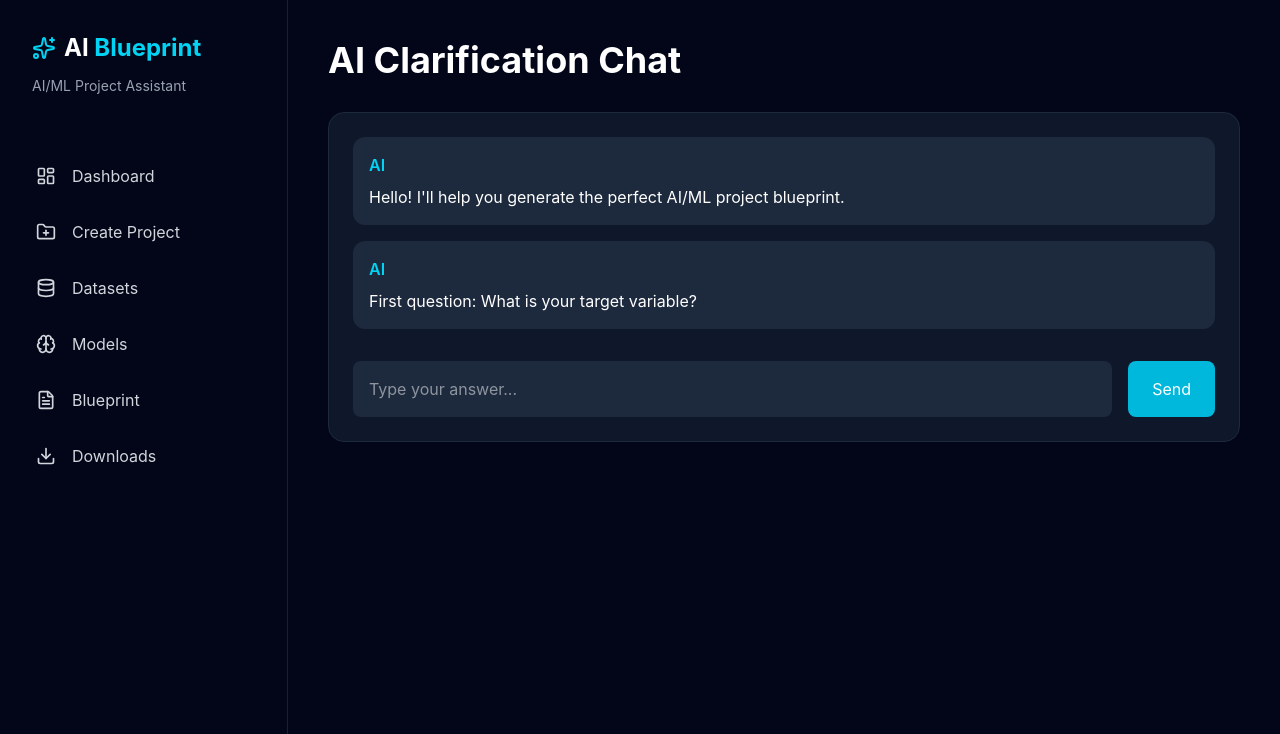
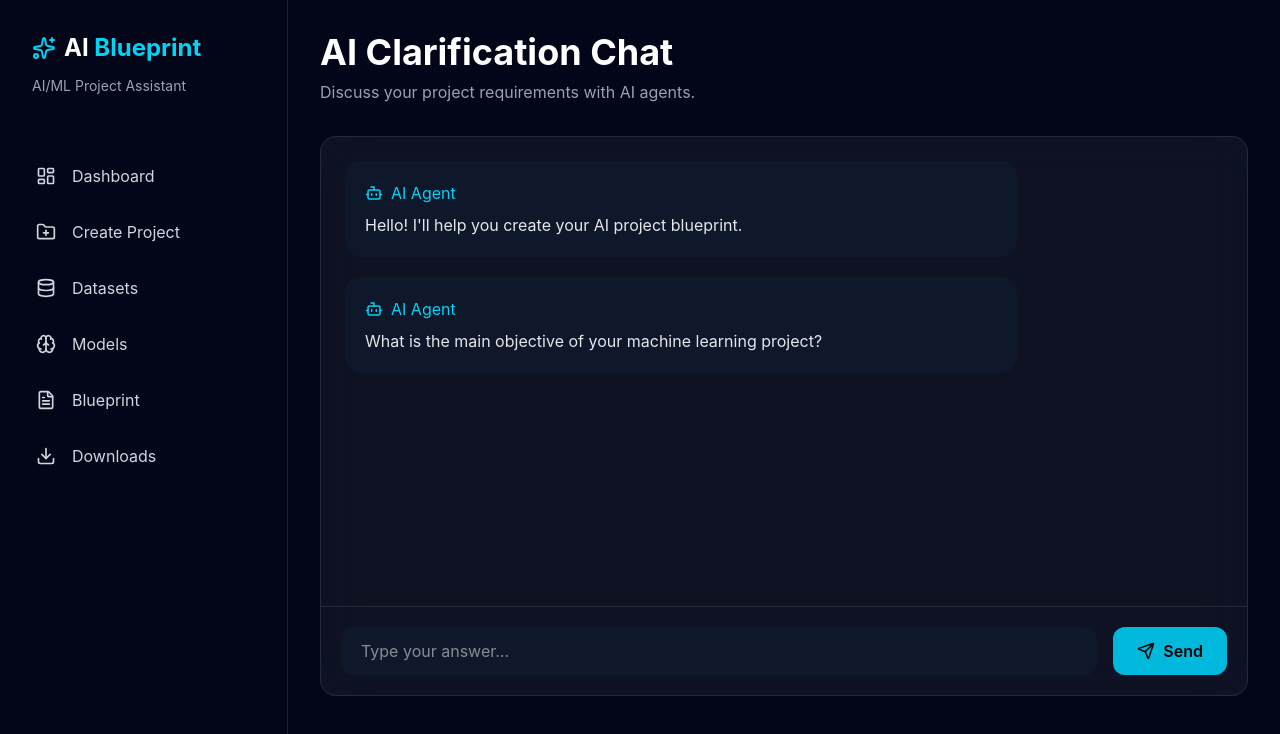
Before and after one commit to AayushN007/ai-blueprint-frontend, a React (Vite) app: page /chat in a window 1280 px wide. Shown: the top 734 px of the page. Built offline with nearby package versions, Linux system fonts and the light colour scheme.

Commit message:
Create AI chat interface

```diff
--- a/src/pages/Chat.jsx
+++ b/src/pages/Chat.jsx
@@ -1,14 +1,19 @@
+import { useState } from "react";
 import Sidebar from "../components/Sidebar";
+import { Bot, Send } from "lucide-react";
+import { motion } from "framer-motion";
 
 function Chat() {
+  const [message, setMessage] = useState("");
+
   const messages = [
     {
-      sender: "AI",
-      text: "Hello! I'll help you generate the perfect AI/ML project blueprint.",
+      sender: "AI Agent",
+      text: "Hello! I'll help you create your AI project blueprint.",
     },
     {
-      sender: "AI",
-      text: "First question: What is your target variable?",
+      sender: "AI Agent",
+      text: "What is the main objective of your machine learning project?",
     },
   ];
 
@@ -17,40 +22,62 @@ function Chat() {
 
       <Sidebar />
 
-      <div className="flex-1 p-10">
+      <main className="flex-1 p-8">
 
-        <h1 className="text-4xl font-bold mb-8">
+        <div className="mb-8">
+          <h1 className="text-4xl font-bold">
             AI Clarification Chat
           </h1>
 
-        <div className="bg-slate-900 rounded-2xl border border-slate-800 p-6">
+          <p className="mt-2 text-gray-400">
+            Discuss your project requirements with AI agents.
+          </p>
+        </div>
 
-          <div className="space-y-4 mb-8">
-            {messages.map((message, index) => (
-              <div
+
+        <div className="flex h-[70vh] flex-col rounded-2xl border border-white/10 bg-white/5 backdrop-blur-xl">
+
+
+          <div className="flex-1 space-y-5 overflow-y-auto p-6">
+
+            {messages.map((msg, index) => (
+              <motion.div
                 key={index}
-                className="bg-slate-800 rounded-xl p-4"
+                initial={{ opacity: 0, y: 10 }}
+                animate={{ opacity: 1, y: 0 }}
+                className="max-w-2xl rounded-2xl bg-slate-900 p-5"
               >
-                <p className="text-cyan-400 font-semibold">
-                  {message.sender}
+
+                <div className="mb-2 flex items-center gap-2 text-cyan-400">
+                  <Bot size={18} />
+                  {msg.sender}
+                </div>
+
+                <p className="text-gray-200">
+                  {msg.text}
                 </p>
 
-                <p className="mt-2">
-                  {message.text}
-                </p>
+              </motion.div>
+            ))}
+
           </div>
-            ))}
-          </div>
+
+
+          <div className="border-t border-white/10 p-5">
 
             <div className="flex gap-4">
 
               <input
-              type="text"
+                value={message}
+                onChange={(e) => setMessage(e.target.value)}
                 placeholder="Type your answer..."
-              className="flex-1 bg-slate-800 rounded-lg p-4 outline-none"
+                className="flex-1 rounded-xl bg-slate-900 px-5 py-3 outline-none focus:ring-2 focus:ring-cyan-500"
               />
 
-            <button className="bg-cyan-500 hover:bg-cyan-600 px-6 rounded-lg">
+              <button
+                className="flex items-center gap-2 rounded-xl bg-cyan-500 px-6 font-semibold text-black hover:bg-cyan-400"
+              >
+                <Send size={18} />
                 Send
               </button>
 
@@ -58,7 +85,10 @@ function Chat() {
 
           </div>
 
+
         </div>
+
+      </main>
 
     </div>
   );
```
Lines whose indentation alone changed are shown as unchanged.
